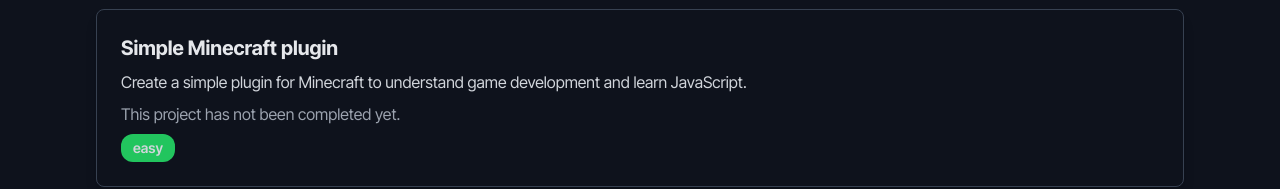
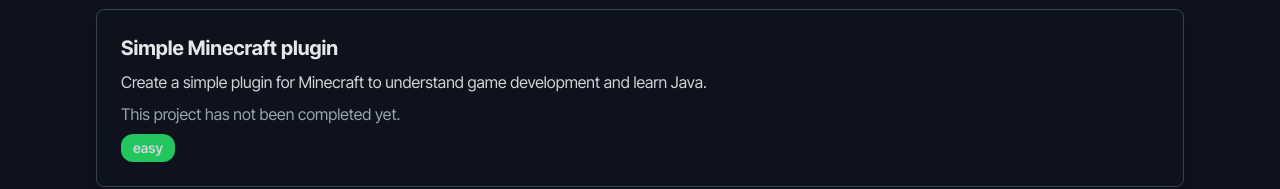
Before and after one commit to CoCoSol007/website, a SvelteKit app: page /blog/future-projects in a window 1280 px wide. Shown: the part 227-416 px from the top of the page. Built offline with nearby package versions, Linux system fonts and the light colour scheme; what taos would draw is missing.

Commit message:
Fix article

```diff
--- a/src/routes/blog/future-projects/+page.svelte
+++ b/src/routes/blog/future-projects/+page.svelte
@@ -4,7 +4,7 @@
 let futureProjects = [
     {
         name: "Simple Minecraft plugin",
-        description: "Create a simple plugin for Minecraft to understand game development and learn JavaScript.",
+        description: "Create a simple plugin for Minecraft to understand game development and learn Java.",
         difficulty: "easy",
         done: false
     },
```
